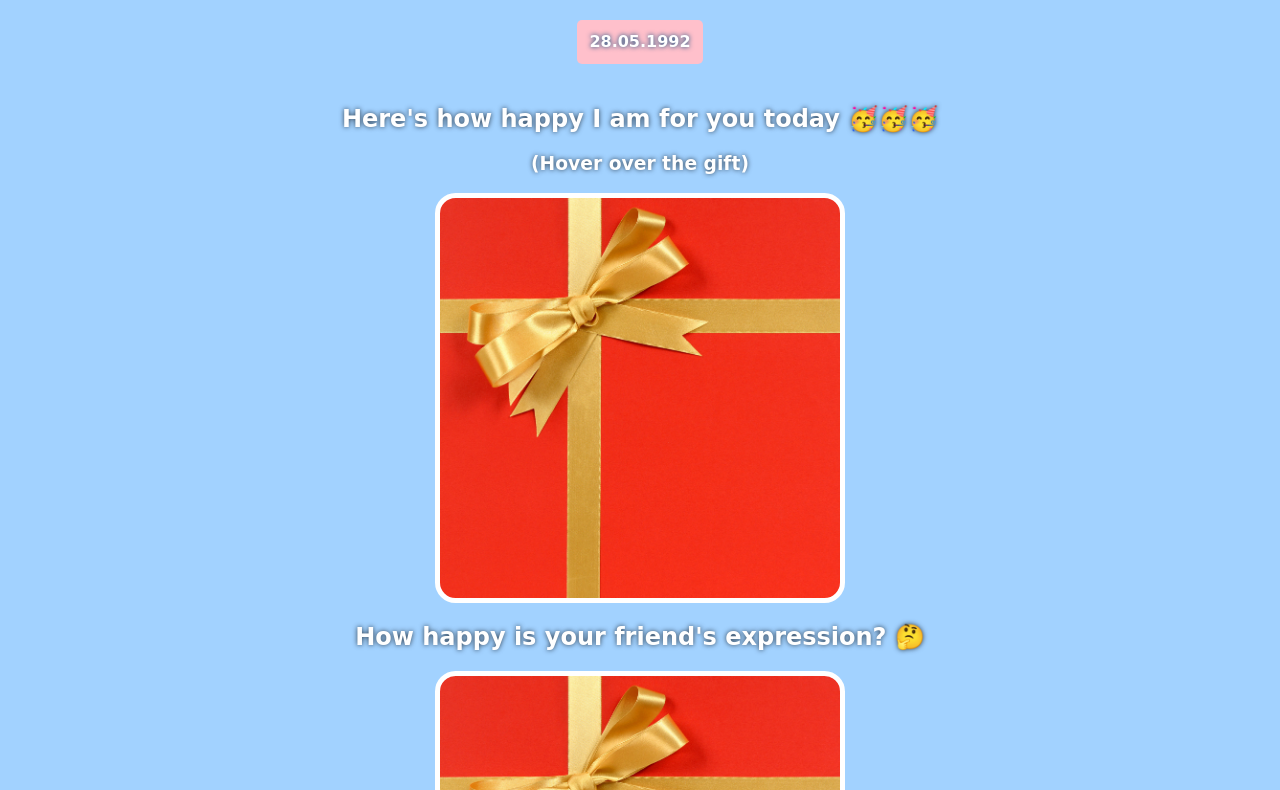
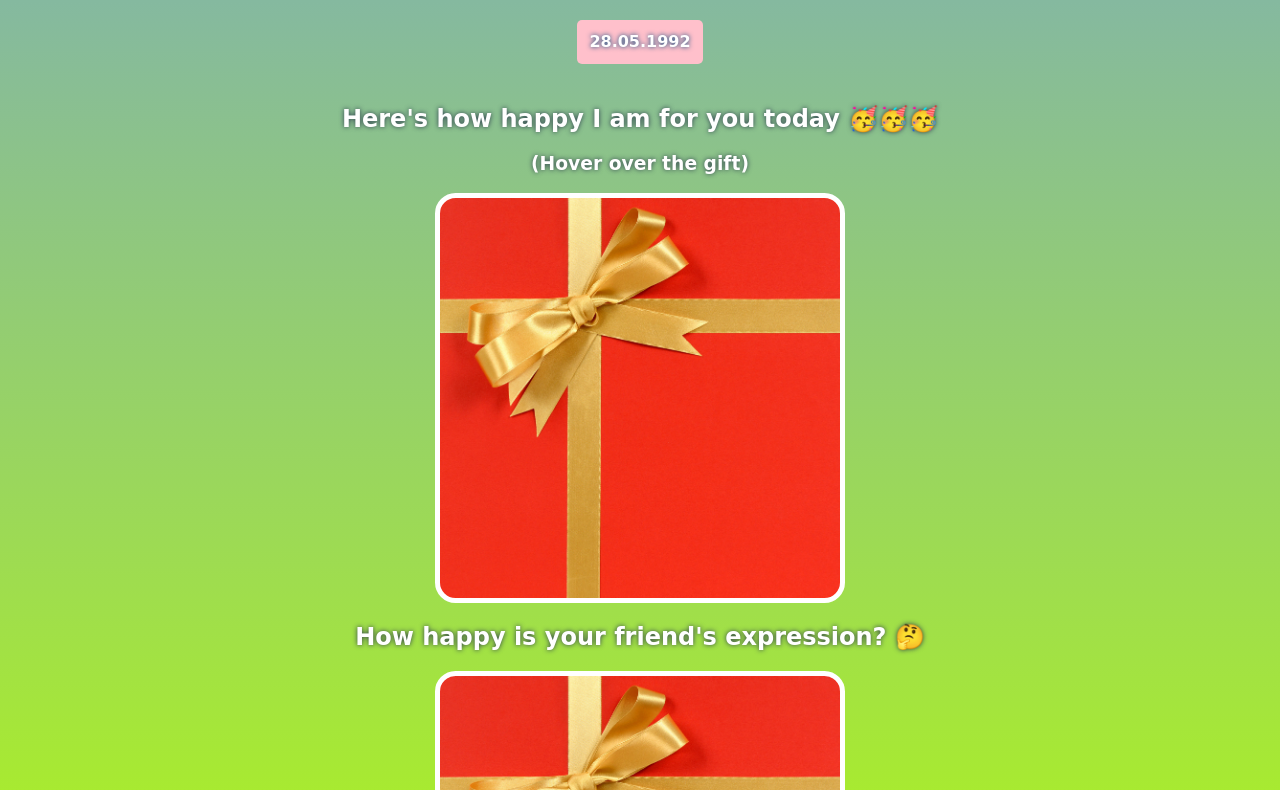
Before and after one commit to alaihsan/birthday_site, a plain HTML site: page index.html in a window 1280 px wide. Shown: the part 339-1129 px from the top of the page. Drawn offline with Linux system fonts and the light colour scheme; a web font is replaced by a local one.

Commit message:
update style.css

```diff
--- a/style.css
+++ b/style.css
@@ -1,7 +1,7 @@
 body {
     text-align: center;
     font-family: 'Happy Monkey', cursive;
-    background: #a2d2ff;
+    background: linear-gradient(#76a4cf, #b7ff01);
     color: #fff;
 }
 
```
